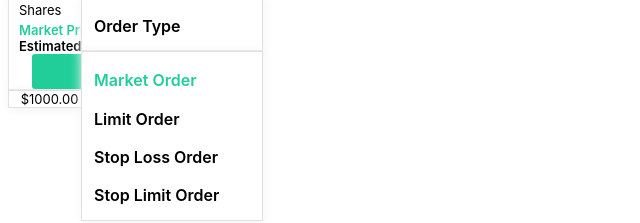
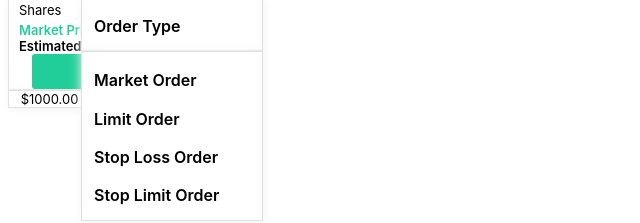
Before and after one commit to The-Merry-Men/service-purchase, a React app: page / in a window 1280 px wide. Both pictures are taken after a click on the element 214 px from the left and 112 px from the top of the page. Shown: the part 139-362 px from the top of the page, without its empty margins (0-640 px from the left). Built offline with nearby package versions, Linux system fonts and the light colour scheme; no server answers.

Commit message:
menu bar colors are displaying correctly. When one button is colored the rest revert back to the default colors

```diff
--- a/client/src/components/app.jsx
+++ b/client/src/components/app.jsx
@@ -17,7 +17,7 @@
             balance: 1000,
             shares: 0,
             price: '214.19',
-            error: false
+            error: false,
         }
     }
 
--- a/client/src/components/menu-bottom-bar.jsx
+++ b/client/src/components/menu-bottom-bar.jsx
@@ -18,6 +18,30 @@
     justify-content: space-evenly;
 `
 
+// const Text13Div = styled.div `
+//     font-size: 16px;
+//     font-weight: 600;
+//     font-family: "DIN Pro", -apple-system, BlinkMacSystemFont, sans-serif;
+//     align: left;
+//     margin-left: 12px;
+//     margin-top: 4px;
+//     color : ${props => {
+//       if (!props.clicked) {
+//         if (props.open) {
+//           return "black"
+//         } else {
+//           return "white"
+//         }
+//       } else {
+//         if (props.up) {
+//           return rhGreen
+//         } else {
+//           return rhOrange
+//         }
+//       }
+//     }}
+// `
+
 const Text13Div = styled.div `
     font-size: 16px;
     font-weight: 600;
@@ -25,19 +49,11 @@
     align: left;
     margin-left: 12px;
     margin-top: 4px;
-    color : ${props => {
-      if (!props.clicked) {
-        if (props.open) {
-          return "black"
-        } else {
-          return "white"
-        }
+    color : ${(props) => {
+      if (props.index === props.clicked) {
+        return props.up ? rhGreen : rhOrange;
       } else {
-        if (props.up) {
-          return rhGreen
-        } else {
-          return rhOrange
-        }
+        return props.open ? "black" : "white";
       }
     }}
 `
@@ -45,18 +61,10 @@
 class MenuButton extends React.Component {
   constructor(props) {
     super(props)
-    this.state = {
-      clicked: props.default
-    }
-  }
-  clickHandler() {
-    this.setState({
-      clicked: !this.state.clicked
-    })
   }
   render() {
     return (
-      <Text13Div onClick={this.clickHandler.bind(this)} clicked={this.state.clicked} up={this.props.up} open={this.props.open}>{this.props.text}</Text13Div>
+      <Text13Div onClick={this.props.clickHandler} clicked={this.props.clicked} up={this.props.up} open={this.props.open} index={this.props.index}>{this.props.text}</Text13Div>
     )
   }
 }
@@ -64,14 +72,23 @@
 class MenuBottomBar extends React.Component {
   constructor(props) {
     super(props)
+    this.state = {
+      clicked: 1
+    }
+  }
+  clickHandler(index) {
+    console.log(index)
+    this.setState({
+      clicked: index
+    })
   }
   render() {
     return (
       <MenuBottomBarWrapper open={this.props.open} up={this.props.up}>
-      <MenuButton text='Market Order' open={this.props.open} default={true} up={this.props.up}/>
-      <MenuButton text='Limit Order' open={this.props.open} up={this.props.up}/>
-      <MenuButton text='Stop Loss Order' open={this.props.open} up={this.props.up}/>
-      <MenuButton text='Stop Limit Order' open={this.props.open} up={this.props.up}/>
+        <MenuButton text='Market Order' open={this.props.open} up={this.props.up} clickHandler={(e) => {this.clickHandler.bind(this)(1)}} clicked={this.state.clicked}/>
+        <MenuButton text='Limit Order' open={this.props.open} up={this.props.up} clickHandler={(e) => {this.clickHandler.bind(this)(2)}} clicked={this.state.clicked}/>
+        <MenuButton text='Stop Loss Order' open={this.props.open} up={this.props.up} clickHandler={(e) => {this.clickHandler.bind(this)(3)}} clicked={this.state.clicked}/>
+        <MenuButton text='Stop Limit Order' open={this.props.open} up={this.props.up} clickHandler={(e) => {this.clickHandler.bind(this)(4)}} clicked={this.state.clicked}/>
       </MenuBottomBarWrapper>
     )
   }
--- a/client/src/components/menu.jsx
+++ b/client/src/components/menu.jsx
@@ -16,7 +16,7 @@
   }
   render() {
     return (
-      <MenuWrapper onClick={(e) => {console.log('clicked'); e.stopPropagation()}}>
+      <MenuWrapper onClick={(e) => {e.stopPropagation()}}>
       <MenuTopBar open={this.props.open} up={this.props.up}/>
       <MenuBottomBar open={this.props.open} up={this.props.up}/>
       </MenuWrapper>
```
Also changed, not shown: 1 other file (tests, documents, lock files or other folders).
